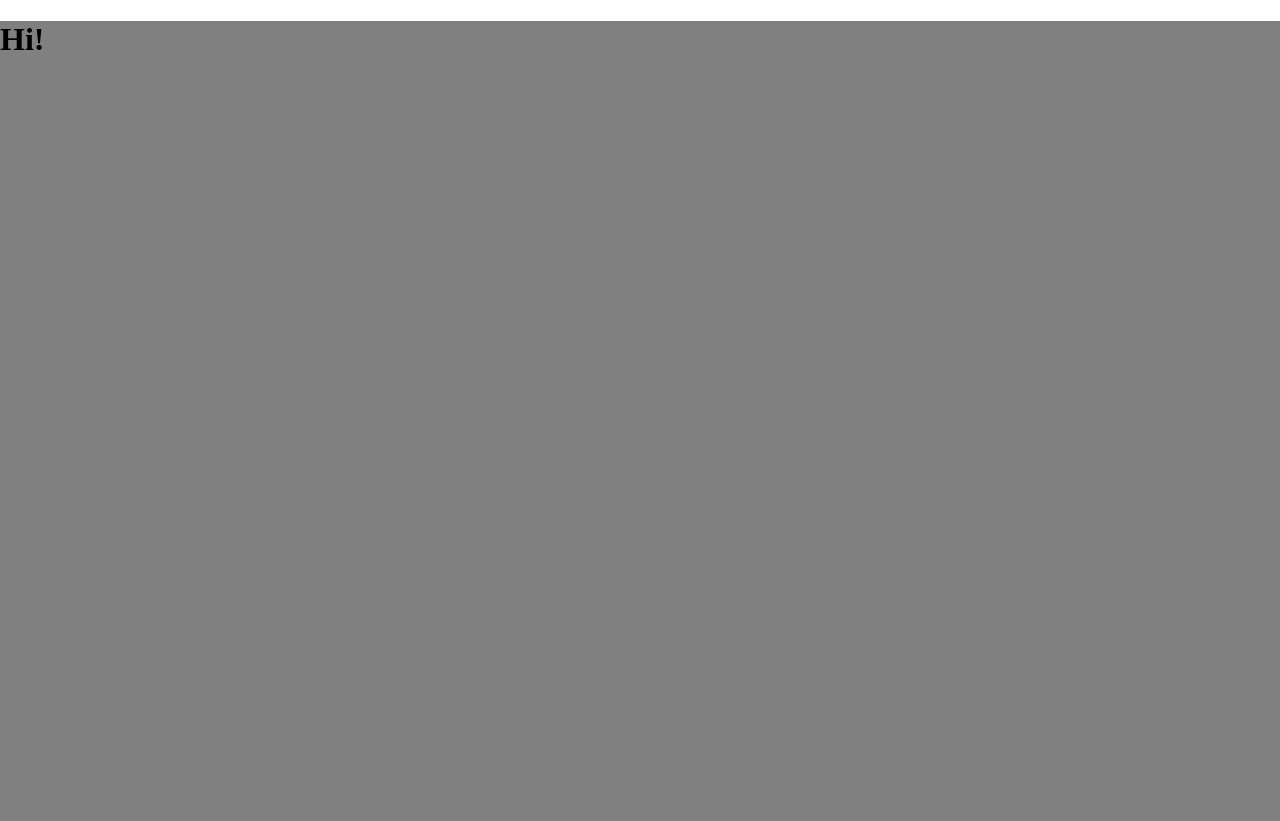
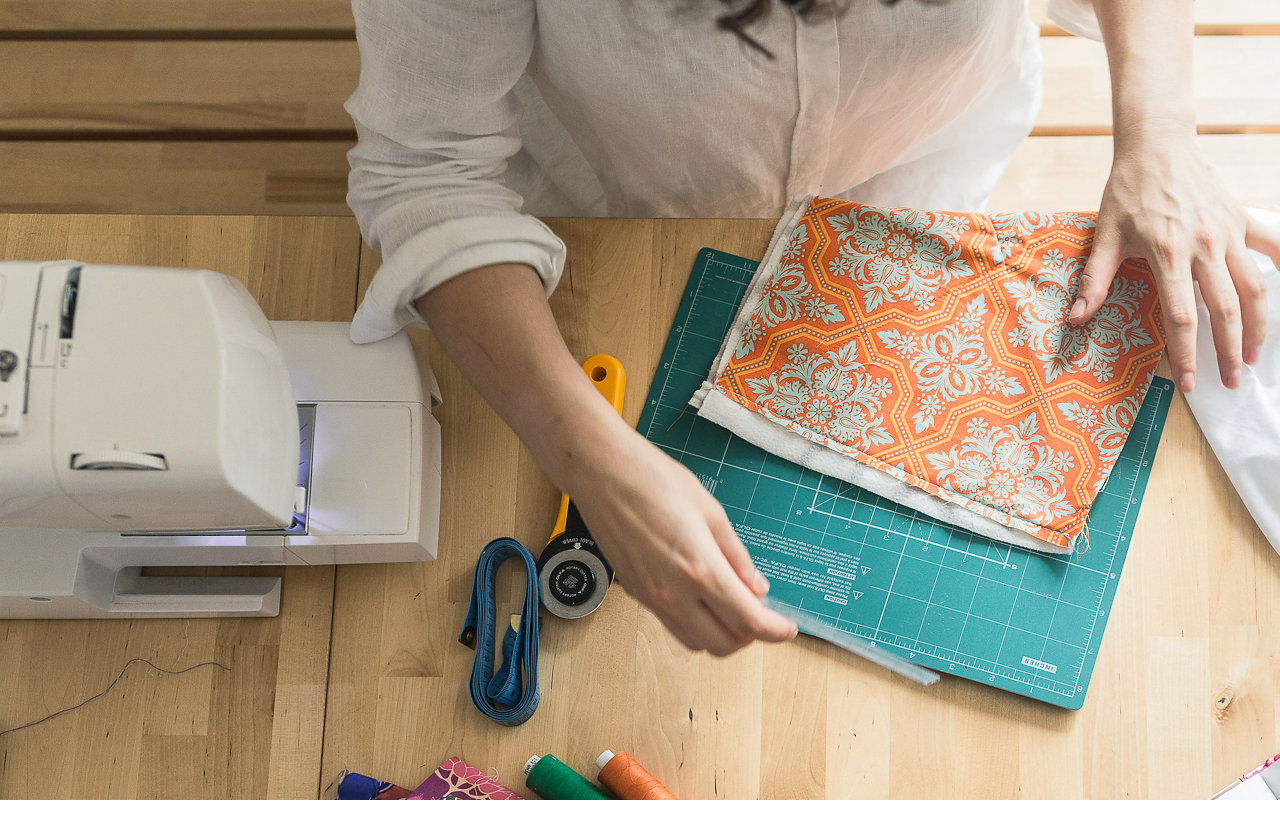
Before and after one commit to qlepa/pillow, a Gatsby site: page / in a window 1280 px wide. After the commit the page ends 800 px from the top, so only its background shows below. Built offline with nearby package versions, Linux system fonts and the light colour scheme; Gatsby itself is replaced by a stand-in of ours.

Commit message:
added background image

```diff
--- a/src/pages/index.js
+++ b/src/pages/index.js
@@ -1,6 +1,7 @@
 import React from "react"
 import { Link } from "gatsby"
 import styled, { createGlobalStyle } from 'styled-components'
+import backgroundImage from '../images/background.jpg'
 
 // import SEO from "../components/seo"
 
@@ -8,6 +9,7 @@
   width: 100%;
   height: 100vh;
   background-color: grey;
+  background-image: url(${backgroundImage})
 `;
 const GlobalStyle = createGlobalStyle`
   body {
@@ -24,7 +26,7 @@
   <>
     <GlobalStyle />
     <StyledWrapper>
-      <h1>Hi!</h1>
+
     </StyledWrapper>
   </>
 )
```
Also changed, not shown: src/images/background.jpg (added).
